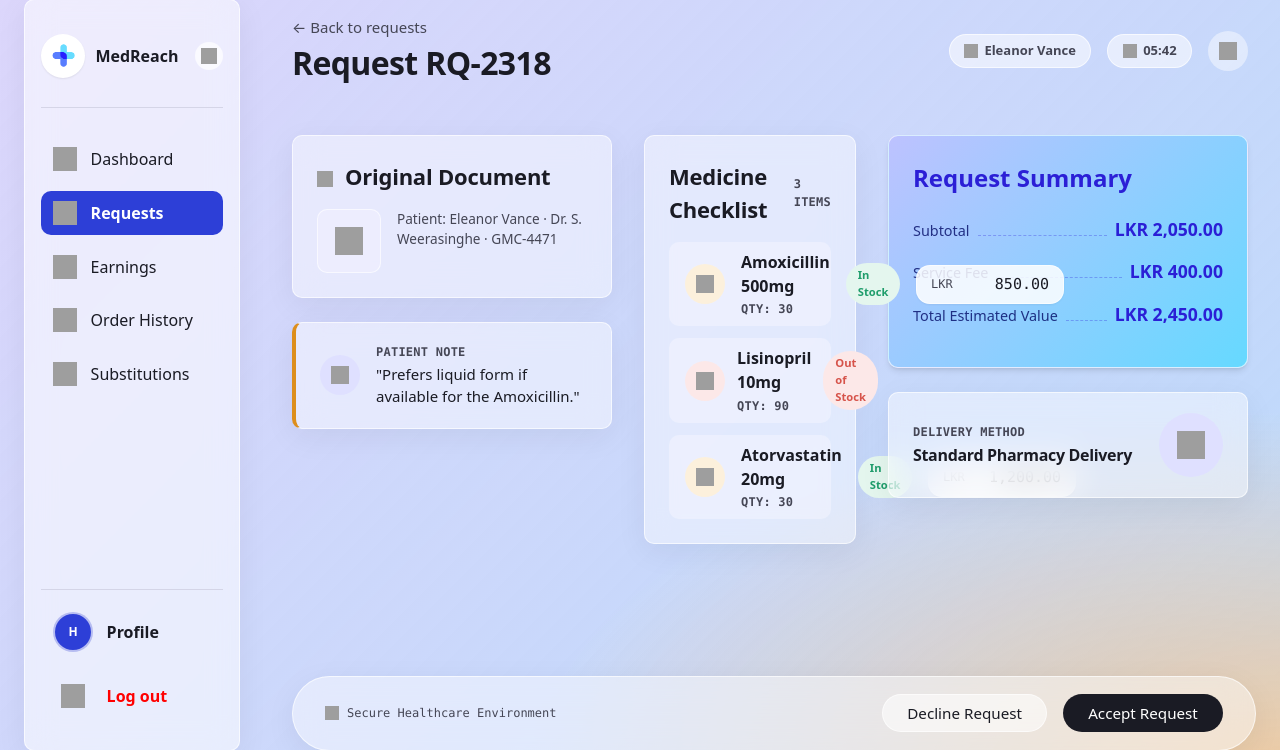
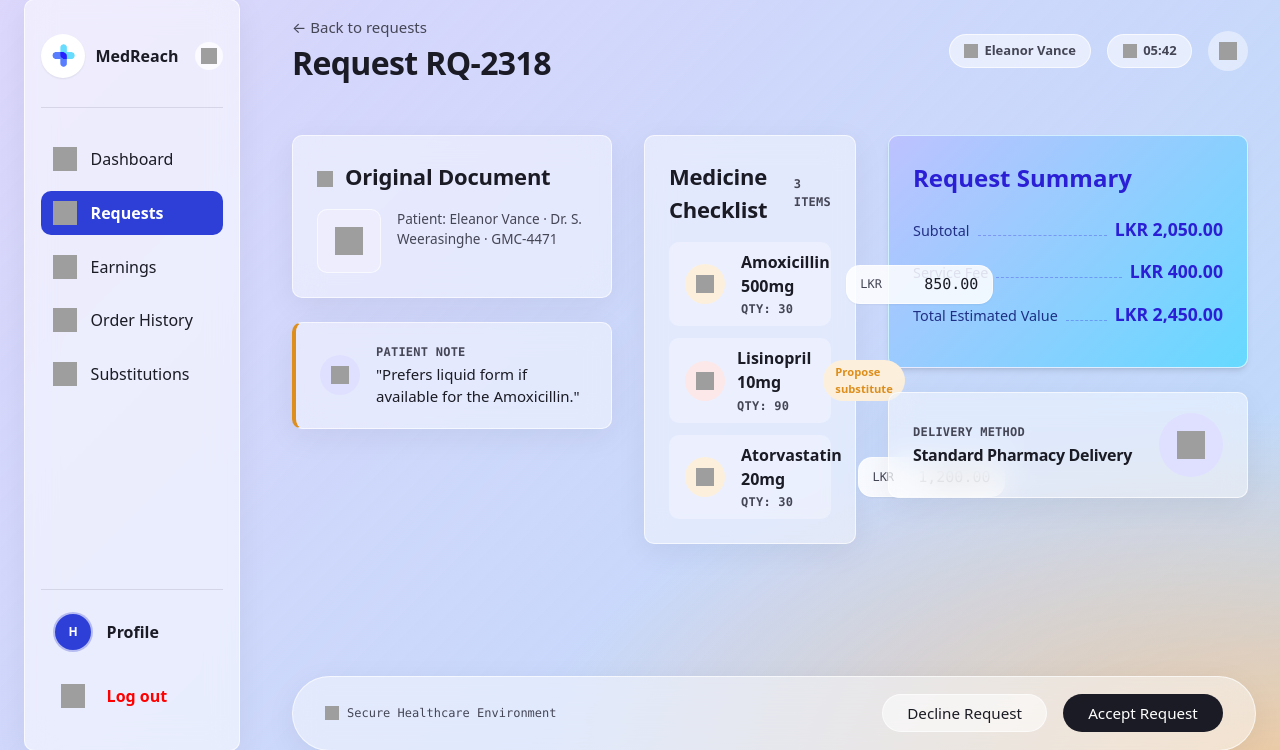
Before and after one commit to Med-Reach-UCSC/MedReach, a PHP site: page /pharmacy/prescription-request in a window 1280 px wide. Shown: the part 25-775 px from the top of the page. Run offline with PHP 8.4, Linux system fonts and the light colour scheme; grey boxes are pictures that could not be loaded.

Commit message:
fix(pharmacy): remove stock badges and stock notification toggle

```diff
--- a/presentation/views/pharmacy/prescription-request.php
+++ b/presentation/views/pharmacy/prescription-request.php
@@ -85,7 +85,6 @@ $active = 'requests';
                 <strong>Amoxicillin 500mg</strong>
                 <span class="mr-eyebrow mr-eyebrow--mono">Qty: 30</span>
               </div>
-              <span class="mr-badge mr-badge--success mr-badge--case-normal">In Stock</span>
               <label class="mr-price-field">
                 <span class="mr-price-field__prefix">LKR</span>
                 <input type="text" inputmode="decimal" placeholder="0.00" value="850.00" aria-label="Price for Amoxicillin 500mg">
@@ -101,7 +100,7 @@ $active = 'requests';
                   <strong>Lisinopril 10mg</strong>
                   <span class="mr-eyebrow mr-eyebrow--mono">Qty: 90</span>
                 </div>
-                <span class="mr-badge mr-badge--danger mr-badge--case-normal">Out of Stock</span>
+                <span class="mr-badge mr-badge--accent mr-badge--case-normal">Propose substitute</span>
               </summary>
 
               <form class="mr-auth-form mr-auth-form--grid mr-order-row__form">
@@ -142,7 +141,6 @@ $active = 'requests';
                 <strong>Atorvastatin 20mg</strong>
                 <span class="mr-eyebrow mr-eyebrow--mono">Qty: 30</span>
               </div>
-              <span class="mr-badge mr-badge--success mr-badge--case-normal">In Stock</span>
               <label class="mr-price-field">
                 <span class="mr-price-field__prefix">LKR</span>
                 <input type="text" inputmode="decimal" placeholder="0.00" value="1,200.00" aria-label="Price for Atorvastatin 20mg">
--- a/presentation/views/pharmacy/settings.php
+++ b/presentation/views/pharmacy/settings.php
@@ -144,7 +144,7 @@ $active = 'profile';
               </label>
             </div>
             <div class="mr-pharmacy-row">
-              <strong>Stock Updates</strong>
+              <strong>Substitution Responses</strong>
               <label class="mr-switch">
                 <input type="checkbox" checked>
                 <span class="mr-switch__track"></span>
```
